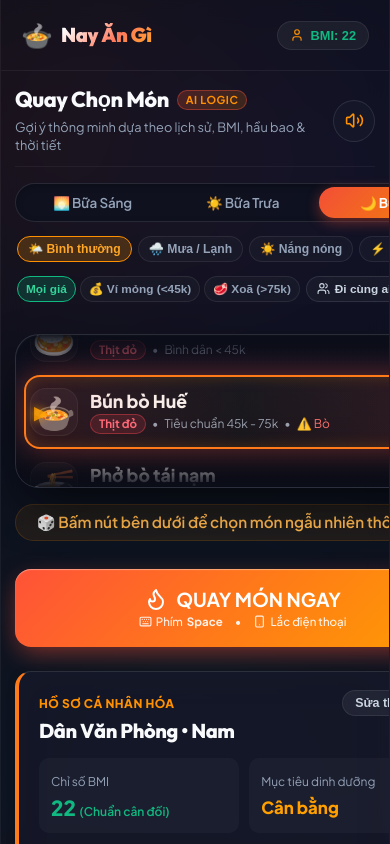
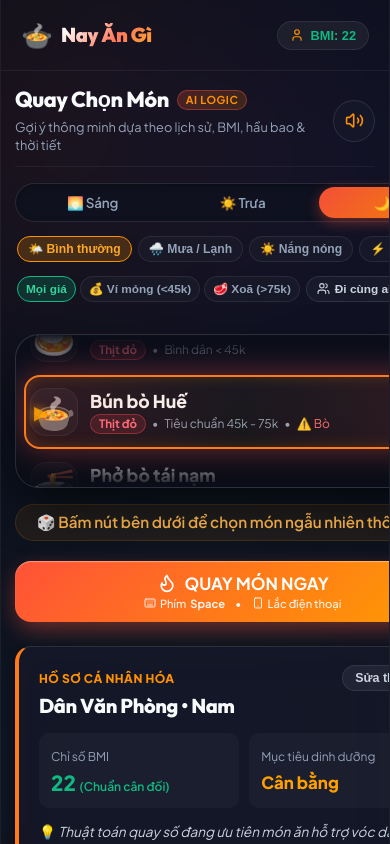
Before and after one commit to phinh12091990/vibe-nayangi, a React (Vite) app: page / in a window 390 px wide. Shown: the top 844 px of the page. Built offline with nearby package versions, Linux system fonts and the light colour scheme.

Commit message:
fix(mobile): shorten meal pills and compact main spin button to prevent viewport cut-off on mobile Safari

```diff
--- a/src/pages/Home.jsx
+++ b/src/pages/Home.jsx
@@ -389,12 +389,12 @@ export default function HomePage({ onOpenProfile }) {
         <div style={{ display: 'flex', flexDirection: 'column', alignItems: 'center', width: '100%' }}>
 
           {/* Meal Selector Tabs */}
-          <div style={{ width: '100%', maxWidth: '480px', marginBottom: '12px' }}>
+          <div style={{ width: '100%', maxWidth: '480px', marginBottom: '12px', boxSizing: 'border-box' }}>
             <div className="meal-selector">
               {[
-                { key: 'Sáng', label: '🌅 Bữa Sáng' },
-                { key: 'Trưa', label: '☀️ Bữa Trưa' },
-                { key: 'Tối', label: '🌙 Bữa Tối' }
+                { key: 'Sáng', label: '🌅 Sáng' },
+                { key: 'Trưa', label: '☀️ Trưa' },
+                { key: 'Tối', label: '🌙 Tối' }
               ].map(m => (
                 <button
                   key={m.key}
@@ -408,7 +408,7 @@ export default function HomePage({ onOpenProfile }) {
                   }}
                   disabled={isSpinning}
                 >
-                  {m.label}
+                  <span>{m.label}</span>
                 </button>
               ))}
             </div>
@@ -764,7 +764,7 @@ export default function HomePage({ onOpenProfile }) {
 
           {/* Spin trigger button */}
           {!result && (
-            <div style={{ width: '100%', maxWidth: '480px', marginTop: '20px' }}>
+            <div style={{ width: '100%', maxWidth: '480px', marginTop: '12px', boxSizing: 'border-box' }}>
               <button
                 className="btn btn-primary"
                 onClick={() => {
@@ -776,8 +776,8 @@ export default function HomePage({ onOpenProfile }) {
                 disabled={isSpinning}
                 style={{
                   width: '100%',
-                  padding: '18px 24px',
-                  fontSize: '1.2rem',
+                  padding: '12px 18px',
+                  fontSize: '1.05rem',
                   opacity: isSpinning ? 0.75 : 1,
                   cursor: isSpinning ? 'not-allowed' : 'pointer',
                   position: 'relative'
@@ -785,20 +785,20 @@ export default function HomePage({ onOpenProfile }) {
               >
                 {isSpinning ? (
                   <>
-                    <RefreshCw className="spin-anim" size={24} /> Đang tính toán món ngon...
+                    <RefreshCw className="spin-anim" size={20} /> Đang tính toán món ngon...
                   </>
                 ) : (
-                  <div style={{ display: 'flex', flexDirection: 'column', alignItems: 'center', gap: '3px' }}>
+                  <div style={{ display: 'flex', flexDirection: 'column', alignItems: 'center', gap: '2px' }}>
                     <div style={{ display: 'flex', alignItems: 'center', gap: '8px' }}>
-                      <Flame size={24} /> QUAY MÓN NGAY
+                      <Flame size={20} /> QUAY MÓN NGAY
                     </div>
-                    <div style={{ display: 'flex', alignItems: 'center', gap: '12px', fontSize: '0.72rem', opacity: 0.9, fontWeight: 500 }}>
+                    <div style={{ display: 'flex', alignItems: 'center', gap: '10px', fontSize: '0.7rem', opacity: 0.9, fontWeight: 500 }}>
                       <span style={{ display: 'inline-flex', alignItems: 'center', gap: '4px' }}>
-                        <Keyboard size={13} /> Phím <strong>Space</strong>
+                        <Keyboard size={12} /> Phím <strong>Space</strong>
                       </span>
                       <span>•</span>
                       <span style={{ display: 'inline-flex', alignItems: 'center', gap: '4px' }}>
-                        <Smartphone size={13} /> Lắc điện thoại
+                        <Smartphone size={12} /> Lắc điện thoại
                       </span>
                     </div>
                   </div>
```
